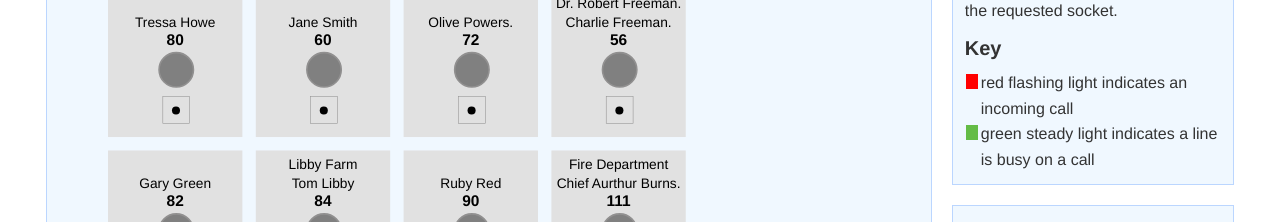
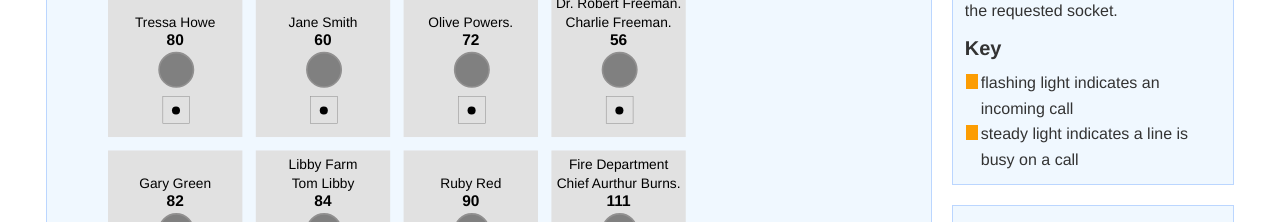
Before and after one commit to DigitalGizmo/switchboard_app, a Svelte app: page / in a window 1280 px wide. Shown: the part 324-546 px from the top of the page. Built offline with nearby package versions, Linux system fonts and the light colour scheme.

Commit message:
tidy up amber lights

```diff
--- a/public/global.css
+++ b/public/global.css
@@ -148,11 +148,11 @@ header {
 }*/
 
 .how-to ul li.ringing:before {
-  background: red;
+  background: #fc9d03;
 }
 
 .how-to ul li.in-use:before {
-   background: #64BC46;
+   background: #fc9d03;
 }
 
 /*//PLUGS//*/
--- a/src/HowTo.svelte
+++ b/src/HowTo.svelte
@@ -15,8 +15,8 @@
 
     <h3>Key</h3>
     <ul>
-      <li class="ringing">red flashing light indicates an incoming call</li>
-      <li class="in-use">green steady light indicates a line is busy on a call</li>
+      <li class="ringing"> flashing light indicates an incoming call</li>
+      <li class="in-use"> steady light indicates a line is busy on a call</li>
     </ul>
 
   </div>
--- a/src/Panel.svelte
+++ b/src/Panel.svelte
@@ -265,7 +265,12 @@
     stroke-miterlimit:10;
   }
 
-  .led-red {
+  .led-solid {
+    fill:#fc9d03;
+    stroke:#919090;
+  }
+
+  .led-blinking {
     stroke:#919090;
     stroke-width:3;
     stroke-miterlimit:10;
@@ -305,8 +310,8 @@
           </text>
           <circle
             class="led-light"
-            class:led-green="{persons[rowColToIndex[rowIndex][colIndex].personIdx].ledState === 2}"
-            class:led-red="{persons[rowColToIndex[rowIndex][colIndex].personIdx].ledState === 1}"
+            class:led-solid="{persons[rowColToIndex[rowIndex][colIndex].personIdx].ledState === 2}"
+            class:led-blinking="{persons[rowColToIndex[rowIndex][colIndex].personIdx].ledState === 1}"
             cx="127"
             cy="150"
             r="32"/>
```
